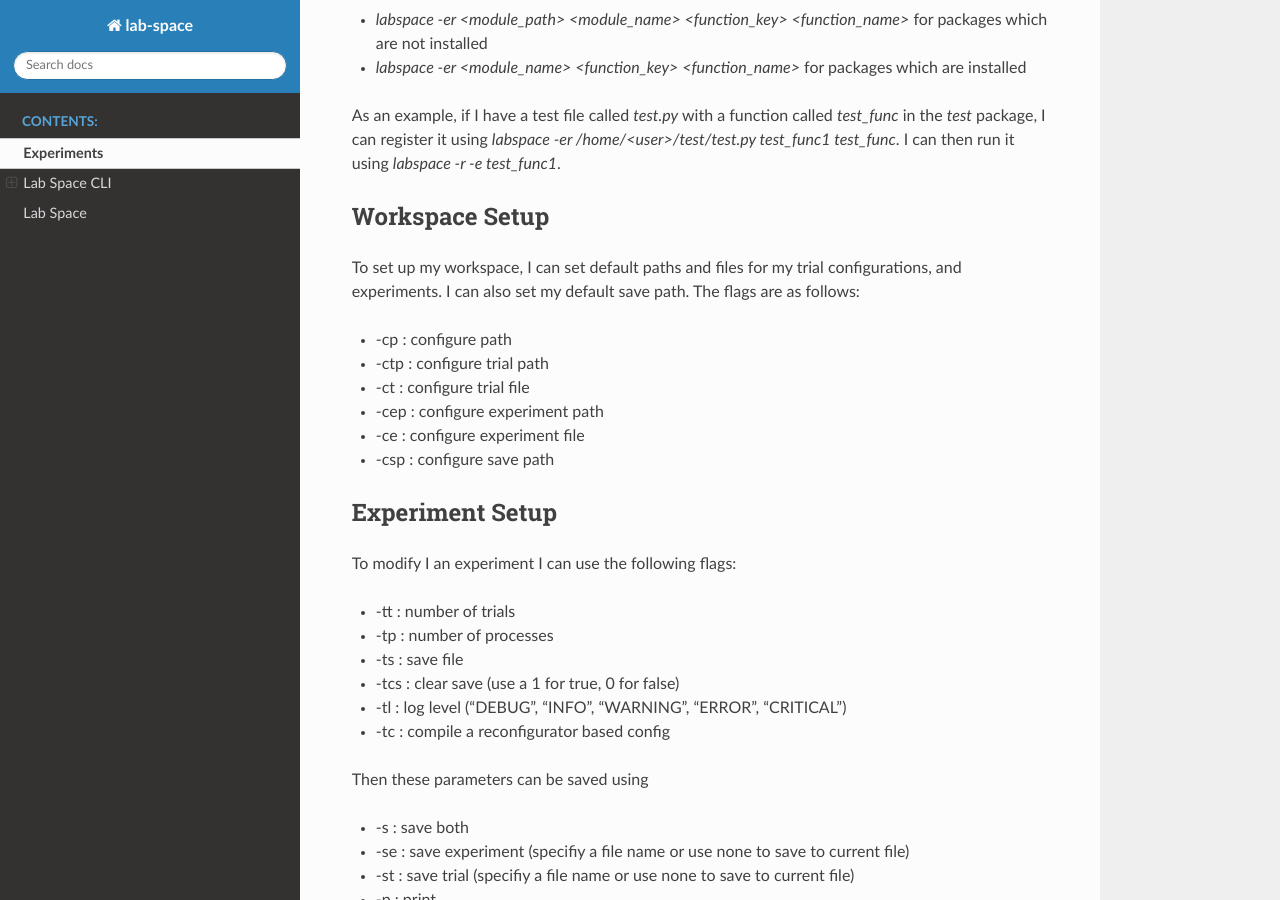
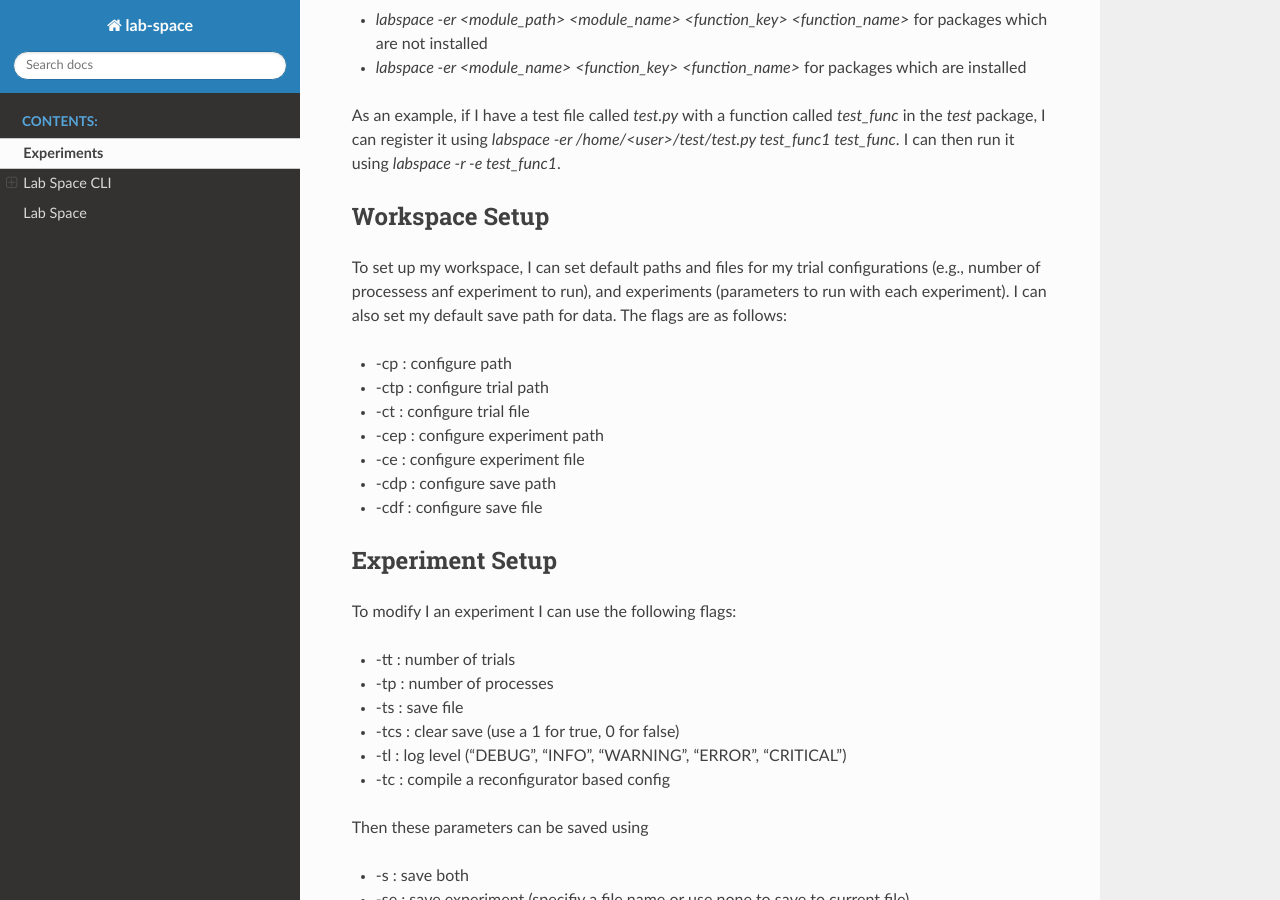
Before and after one commit to jaredjbeard/lab-space, a Sphinx documentation site: the page built from docs/source/introduction.rst, in a window 1280 px wide and 900 px high, scrolled down 1348 px. Built offline with Sphinx 7.4.7 and the Read the Docs theme 2.0.0, drawn with Linux system fonts in a browser that asks for light colours.

Commit message:
Update introduction.rst

```diff
--- a/docs/source/introduction.rst
+++ b/docs/source/introduction.rst
@@ -55,7 +55,7 @@ As an example, if I have a test file called `test.py` with a function called `te
 Workspace Setup
 ***************
 
-To set up my workspace, I can set default paths and files for my trial configurations, and experiments. I can also set my default save path.
+To set up my workspace, I can set default paths and files for my trial configurations (e.g., number of processess anf experiment to run), and experiments (parameters to run with each experiment). I can also set my default save path for data.
 The flags are as follows:
 
 - -cp : configure path
@@ -68,7 +68,9 @@ The flags are as follows:
 
 - -ce : configure experiment file
 
-- -csp : configure save path
+- -cdp : configure save path
+
+- -cdf : configure save file
 
 Experiment Setup
 ****************
```
